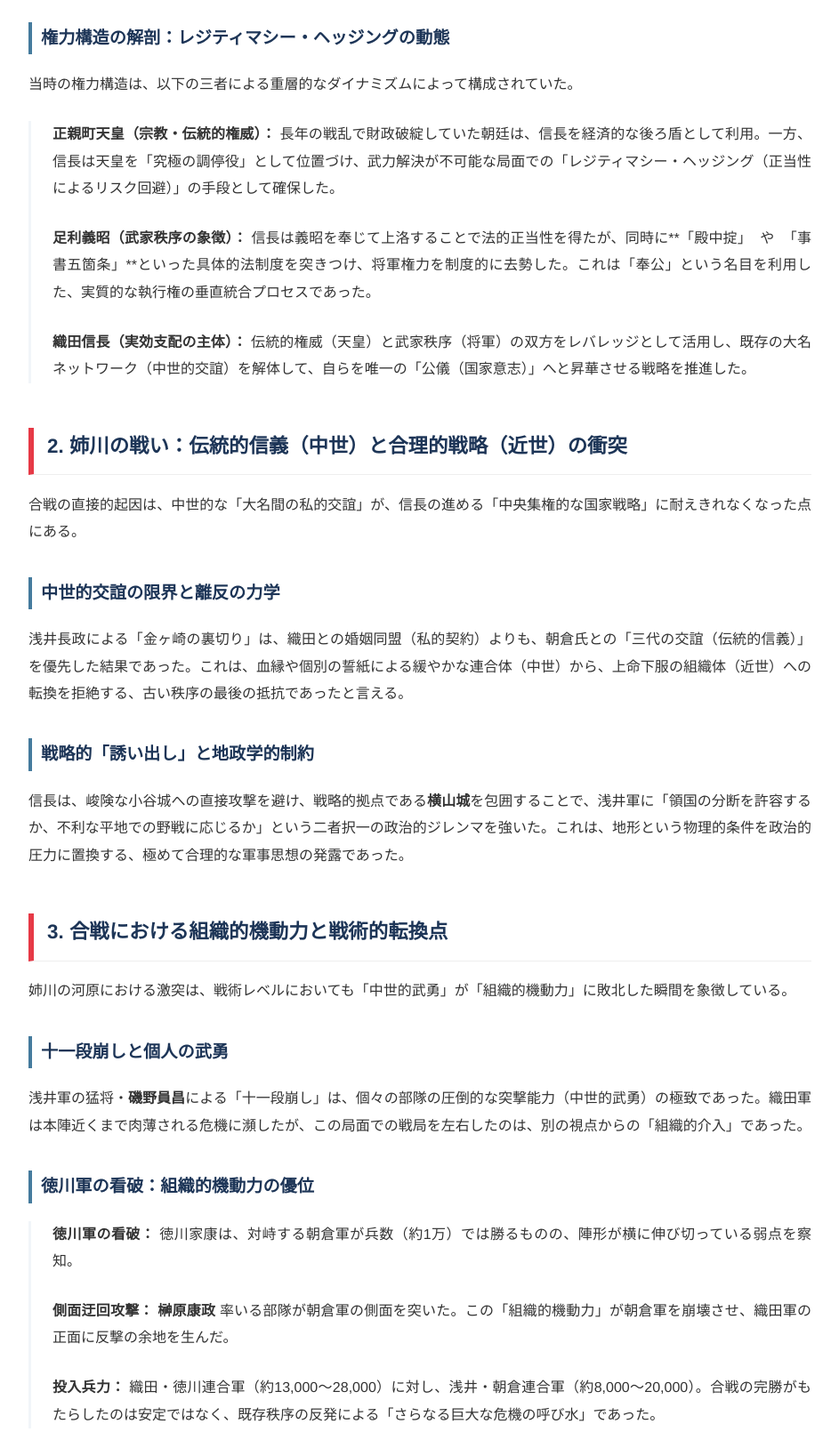
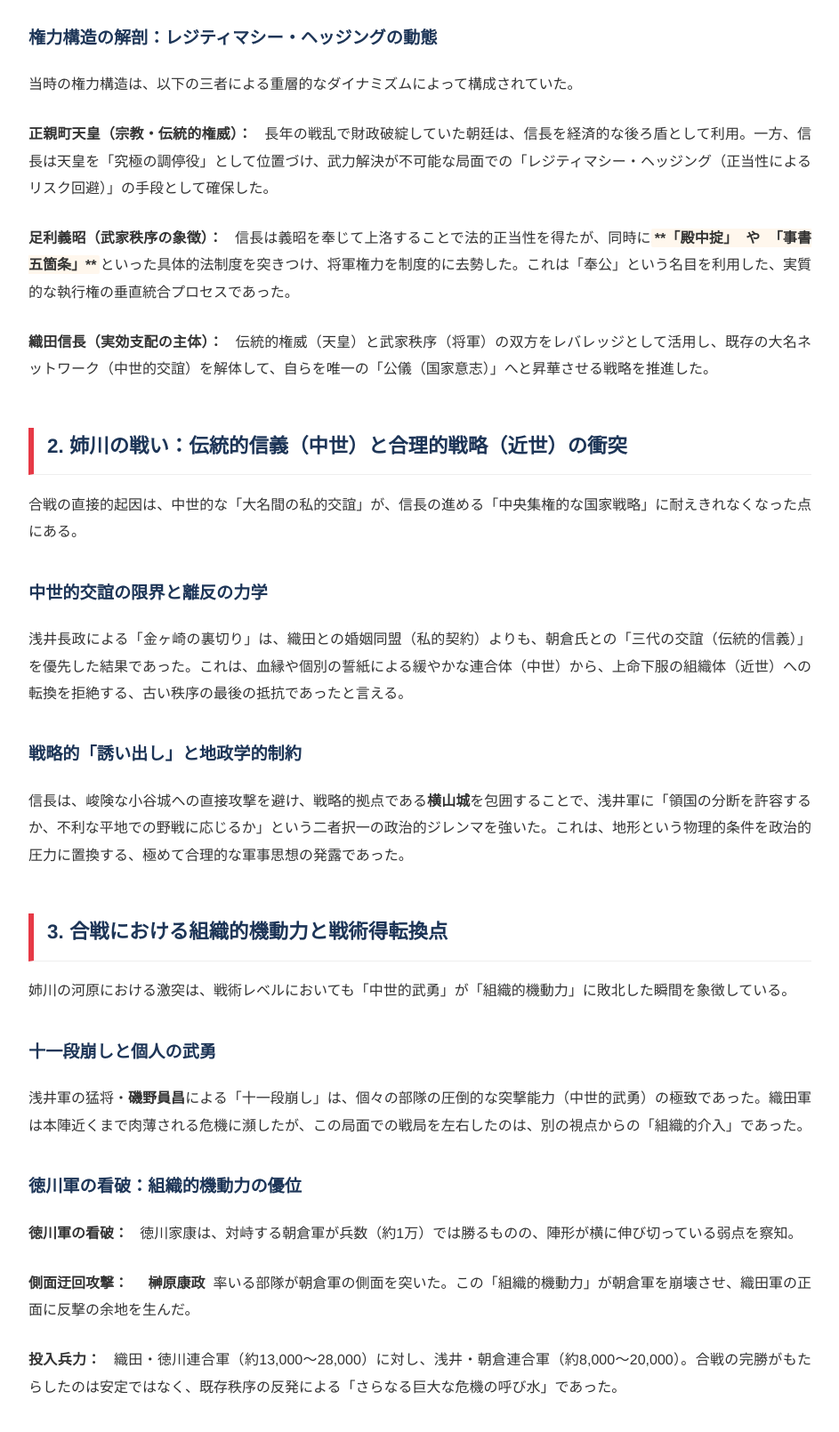
Before and after one commit to takykigo/youtube, a plain HTML site: page anegawa/political-report.html in a window 1280 px wide. Shown: the part 500-2110 px from the top of the page at 89% size, without its empty margins (168-1111 px from the left). Drawn offline with Linux system fonts and the light colour scheme.

Commit message:
Update political-report.html

```diff
--- a/anegawa/political-report.html
+++ b/anegawa/political-report.html
@@ -8,10 +8,10 @@
         .container { background: #fff; padding: 60px; border-radius: 8px; box-shadow: 0 4px 20px rgba(0,0,0,0.08); border-top: 10px solid #1d3557; }
         h1 { color: #1d3557; text-align: center; font-size: 1.6em; border-bottom: 2px solid #e63946; padding-bottom: 20px; margin-bottom: 40px; font-weight: bold; line-height: 1.5; }
         h2 { color: #1d3557; border-left: 6px solid #e63946; padding-left: 15px; margin-top: 50px; font-size: 1.4em; border-bottom: 1px solid #eee; padding-bottom: 10px; font-weight: bold; }
-        h3 { color: #1d3557; font-size: 1.2em; margin-top: 35px; font-weight: bold; border-left: 4px solid #457b9d; padding-left: 10px; }
+        h3 { color: #1d3557; font-size: 1.2em; margin-top: 35px; font-weight: bold; }
         p { margin-bottom: 1.6em; text-align: justify; white-space: pre-wrap; }
         .bold { font-weight: bold; }
-        .highlight { background-color: #fff7ed; padding: 2px 4px; border-radius: 2px; font-weight: bold; border-bottom: 1px solid #fdba74; }
+        .highlight { background-color: #fff7ed; padding: 2px 4px; border-radius: 2px; font-weight: bold; }
         .indented-block { padding-left: 1.5em; border-left: 3px solid #f1f5f9; margin: 20px 0; }
         .footer { text-align: center; margin-top: 80px; color: #94a3b8; font-size: 0.85em; border-top: 1px solid #eee; padding-top: 30px; }
     </style>
@@ -26,11 +26,12 @@
 
     <h3>権力構造の解剖：レジティマシー・ヘッジングの動態</h3>
     <p>当時の権力構造は、以下の三者による重層的なダイナミズムによって構成されていた。</p>
-    <div class="indented-block">
-        <p><span class="bold">正親町天皇（宗教・伝統的権威）：</span> 長年の戦乱で財政破綻していた朝廷は、信長を経済的な後ろ盾として利用。一方、信長は天皇を「究極の調停役」として位置づけ、武力解決が不可能な局面での「レジティマシー・ヘッジング（正当性によるリスク回避）」の手段として確保した。</p>
-        <p><span class="bold">足利義昭（武家秩序の象徴）：</span> 信長は義昭を奉じて上洛することで法的正当性を得たが、同時に**「殿中掟」  や  「事書五箇条」**といった具体的法制度を突きつけ、将軍権力を制度的に去勢した。これは「奉公」という名目を利用した、実質的な執行権の垂直統合プロセスであった。</p>
-        <p><span class="bold">織田信長（実効支配の主体）：</span> 伝統的権威（天皇）と武家秩序（将軍）の双方をレバレッジとして活用し、既存の大名ネットワーク（中世的交誼）を解体して、自らを唯一の「公儀（国家意志）」へと昇華させる戦略を推進した。</p>
-    </div>
+
+    <p><span class="bold">正親町天皇（宗教・伝統的権威）：</span>   長年の戦乱で財政破綻していた朝廷は、信長を経済的な後ろ盾として利用。一方、信長は天皇を「究極の調停役」として位置づけ、武力解決が不可能な局面での「レジティマシー・ヘッジング（正当性によるリスク回避）」の手段として確保した。</p>
+
+    <p><span class="bold">足利義昭（武家秩序の象徴）：</span>   信長は義昭を奉じて上洛することで法的正当性を得たが、同時に<span class="highlight">**「殿中掟」  や  「事書五箇条」**</span>といった具体的法制度を突きつけ、将軍権力を制度的に去勢した。これは「奉公」という名目を利用した、実質的な執行権の垂直統合プロセスであった。</p>
+
+    <p><span class="bold">織田信長（実効支配の主体）：</span>   伝統的権威（天皇）と武家秩序（将軍）の双方をレバレッジとして活用し、既存の大名ネットワーク（中世的交誼）を解体して、自らを唯一の「公儀（国家意志）」へと昇華させる戦略を推進した。</p>
 
     <h2>2. 姉川の戦い：伝統的信義（中世）と合理的戦略（近世）の衝突</h2>
     <p>合戦の直接的起因は、中世的な「大名間の私的交誼」が、信長の進める「中央集権的な国家戦略」に耐えきれなくなった点にある。</p>
@@ -41,28 +42,24 @@
     <h3>戦略的「誘い出し」と地政学的制約</h3>
     <p>信長は、峻険な小谷城への直接攻撃を避け、戦略的拠点である<span class="bold">横山城</span>を包囲することで、浅井軍に「領国の分断を許容するか、不利な平地での野戦に応じるか」という二者択一の政治的ジレンマを強いた。これは、地形という物理的条件を政治的圧力に置換する、極めて合理的な軍事思想の発露であった。</p>
 
-    <h2>3. 合戦における組織的機動力と戦術的転換点</h2>
+    <h2>3. 合戦における組織的機動力と戦術得転換点</h2>
     <p>姉川の河原における激突は、戦術レベルにおいても「中世的武勇」が「組織的機動力」に敗北した瞬間を象徴している。</p>
 
     <h3>十一段崩しと個人の武勇</h3>
     <p>浅井軍の猛将・<span class="bold">磯野員昌</span>による「十一段崩し」は、個々の部隊の圧倒的な突撃能力（中世的武勇）の極致であった。織田軍は本陣近くまで肉薄される危機に瀕したが、この局面での戦局を左右したのは、別の視点からの「組織的介入」であった。</p>
 
     <h3>徳川軍の看破：組織的機動力の優位</h3>
-    <div class="indented-block">
-        <p><span class="bold">徳川軍の看破：</span> 徳川家康は、対峙する朝倉軍が兵数（約1万）では勝るものの、陣形が横に伸び切っている弱点を察知。</p>
-        <p><span class="bold">側面迂回攻撃：</span> <span class="bold">榊原康政</span> 率いる部隊が朝倉軍の側面を突いた。この「組織的機動力」が朝倉軍を崩壊させ、織田軍の正面に反撃の余地を生んだ。</p>
-        <p><span class="bold">投入兵力：</span> 織田・徳川連合軍（約13,000〜28,000）に対し、浅井・朝倉連合軍（約8,000〜20,000）。合戦の完勝がもたらしたのは安定ではなく、既存秩序の反発による「さらなる巨大な危機の呼び水」であった。</p>
-    </div>
+    <p><span class="bold">徳川軍の看破：</span>   徳川家康は、対峙する朝倉軍が兵数（約1万）では勝るものの、陣形が横に伸び切っている弱点を察知。</p>
+    <p><span class="bold">側面迂回攻撃：</span>     <span class="bold">榊原康政</span>  率いる部隊が朝倉軍の側面を突いた。この「組織的機動力」が朝倉軍を崩壊させ、織田軍の正面に反撃の余地を生んだ。</p>
+    <p><span class="bold">投入兵力：</span>   織田・徳川連合軍（約13,000〜28,000）に対し、浅井・朝倉連合軍（約8,000〜20,000）。合戦の完勝がもたらしたのは安定ではなく、既存秩序の反発による「さらなる巨大な危機の呼び水」であった。</p>
 
     <h2>4. 絶体絶命の包囲網と「志賀の陣」における膠着</h2>
     <p>姉川後の勝利は、皮肉にも「信長包囲網」という史上最大の危機のトリガーとなった。石山本願寺の顕如による突如の参戦、比叡山延暦寺の支援を受けた浅井・朝倉軍の南下により、信長は物理的な軍事的限界に達した。</p>
 
     <h3>多正面作戦と「中世」の壁</h3>
     <p>信長は摂津（野田・福島の戦い）と近江（志賀の陣）の二正面作戦を強いられ、戦略的窮地に陥った。</p>
-    <div class="indented-block">
-        <p><span class="bold">主要重臣の喪失：</span> 宇佐山城付近の戦闘で、 <span class="bold">森可成</span> や <span class="bold">織田信治</span> といった股肱の臣を失う。</p>
-        <p><span class="bold">権益層の総力戦：</span> 比叡山や一向一揆といった宗教勢力は、既存の「治外法権的権益」を守るため、信長という新秩序に対して中世的な総力戦を仕掛けてきたのである。</p>
-    </div>
+    <p><span class="bold">主要重臣の喪失：</span>   宇佐山城付近の戦闘で、  <span class="bold">森可成</span>  や  <span class="bold">織田信治</span>  といった股肱の臣を失う。</p>
+    <p><span class="bold">権益層の総力戦：</span>   比叡山や一向一揆といった宗教勢力は、既存の「治外法権的権益」を守るため、信長という新秩序に対して中世的な総力戦を仕掛けてきたのである。</p>
 
     <h2>5. パラダイム・シフト：「勅命」による公儀の確立</h2>
     <p>軍事的な膠着状態を打破したのは、信長による「政治的メタ戦略」であった。</p>
@@ -77,7 +74,7 @@
     <p>姉川の戦いとそれに続く元亀年間の苦闘は、織田信長を「一地方大名」から「日本の統一主体」へと脱皮させた。浅井・朝倉氏が姉川での敗北から3年後に滅亡したのは、単なる武力の差ではなく、中世的な「交誼と連盟」のシステムが、近世的な「官僚的軍事機構と絶対的権威」を備えた統一主体に飲み込まれていく不可避のプロセスを象徴している。姉川は、古い時代の終焉と、新しい「公儀」という概念が産声を上げた境界線であった。</p>
 
     <div class="footer">
-        © 2026 Political Analysis Report - The Birth of "Kogi" and the Battle of Anegawa
+        © 2026 Historical Strategy Series - Political Analysis Report
     </div>
 </div>
 
```
